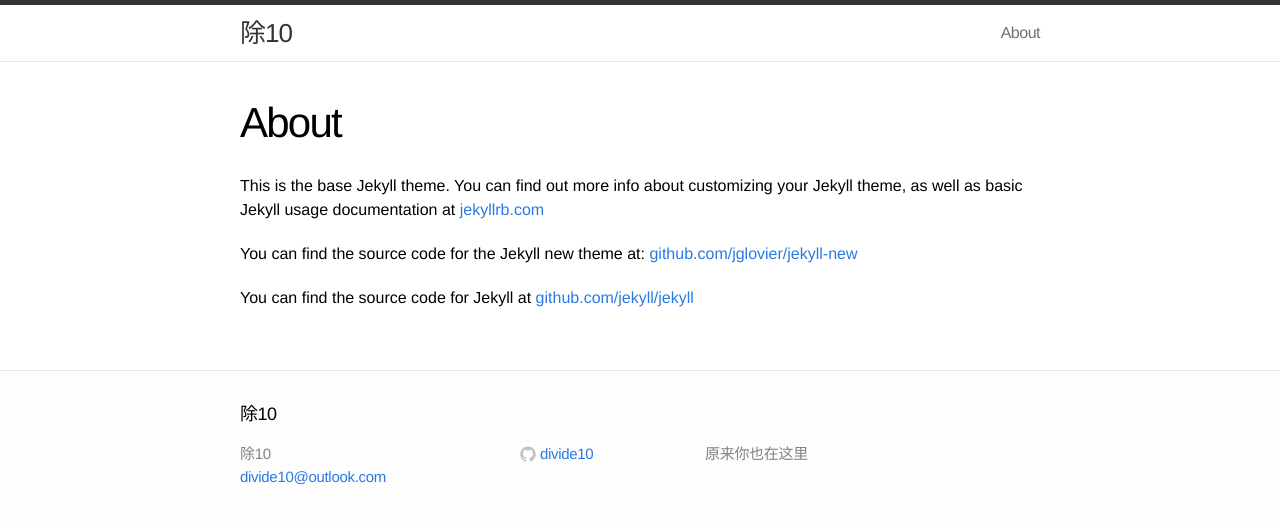
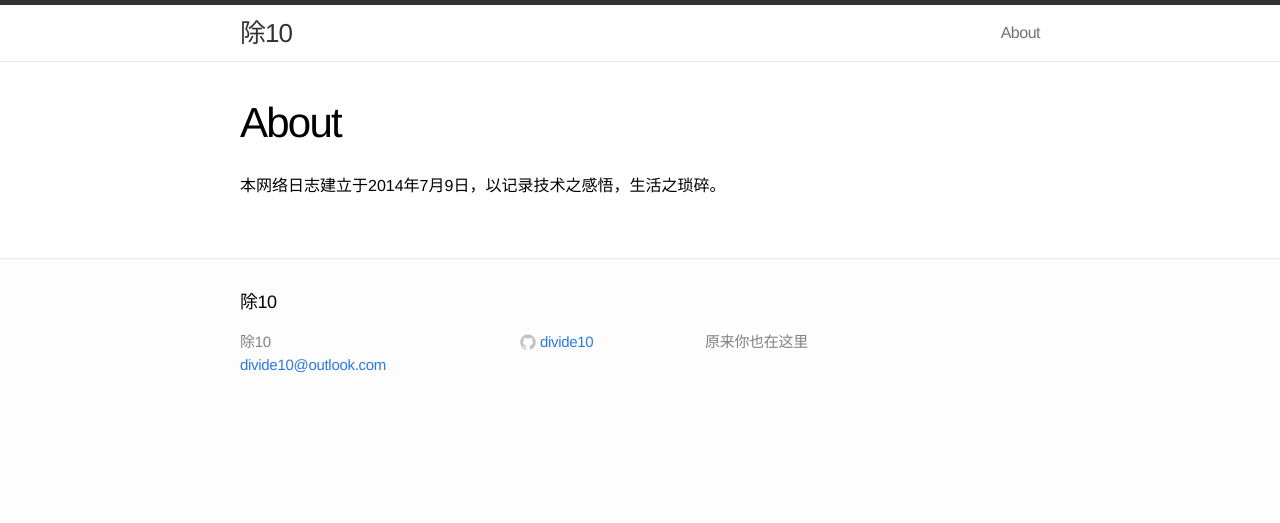
Before and after one commit to divide10/divide10.github.io, a Jekyll site: the page built from about.md, in a window 1280 px wide. Shown: the top 523 px of the page. Built offline with Jekyll 4.4.1, drawn with Linux system fonts in a browser that asks for light colours.

Commit message:
change about

```diff
--- a/about.md
+++ b/about.md
@@ -4,8 +4,4 @@ title: About
 permalink: /about/
 ---
 
-This is the base Jekyll theme. You can find out more info about customizing your Jekyll theme, as well as basic Jekyll usage documentation at [jekyllrb.com](http://jekyllrb.com/)
-
-You can find the source code for the Jekyll new theme at: [github.com/jglovier/jekyll-new](https://github.com/jglovier/jekyll-new)
-
-You can find the source code for Jekyll at [github.com/jekyll/jekyll](https://github.com/jekyll/jekyll)
+本网络日志建立于2014年7月9日，以记录技术之感悟，生活之琐碎。
```
